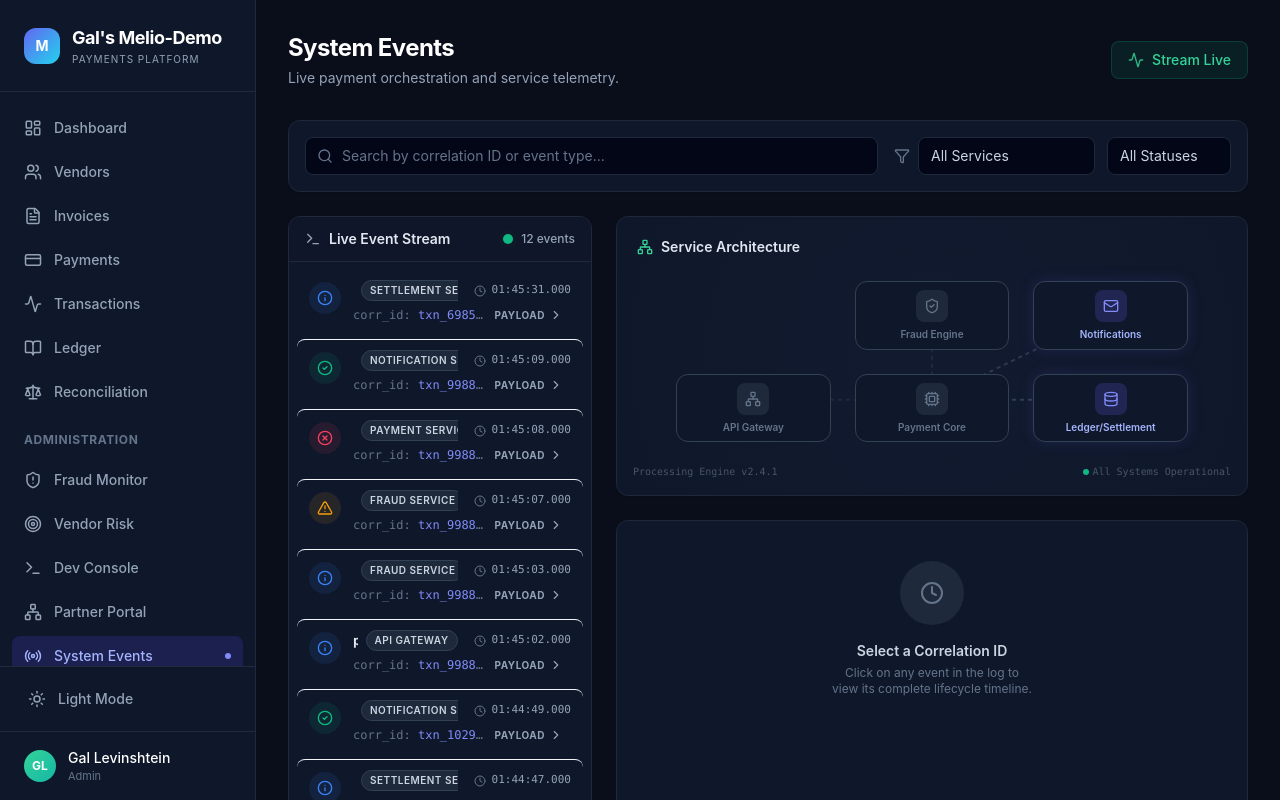
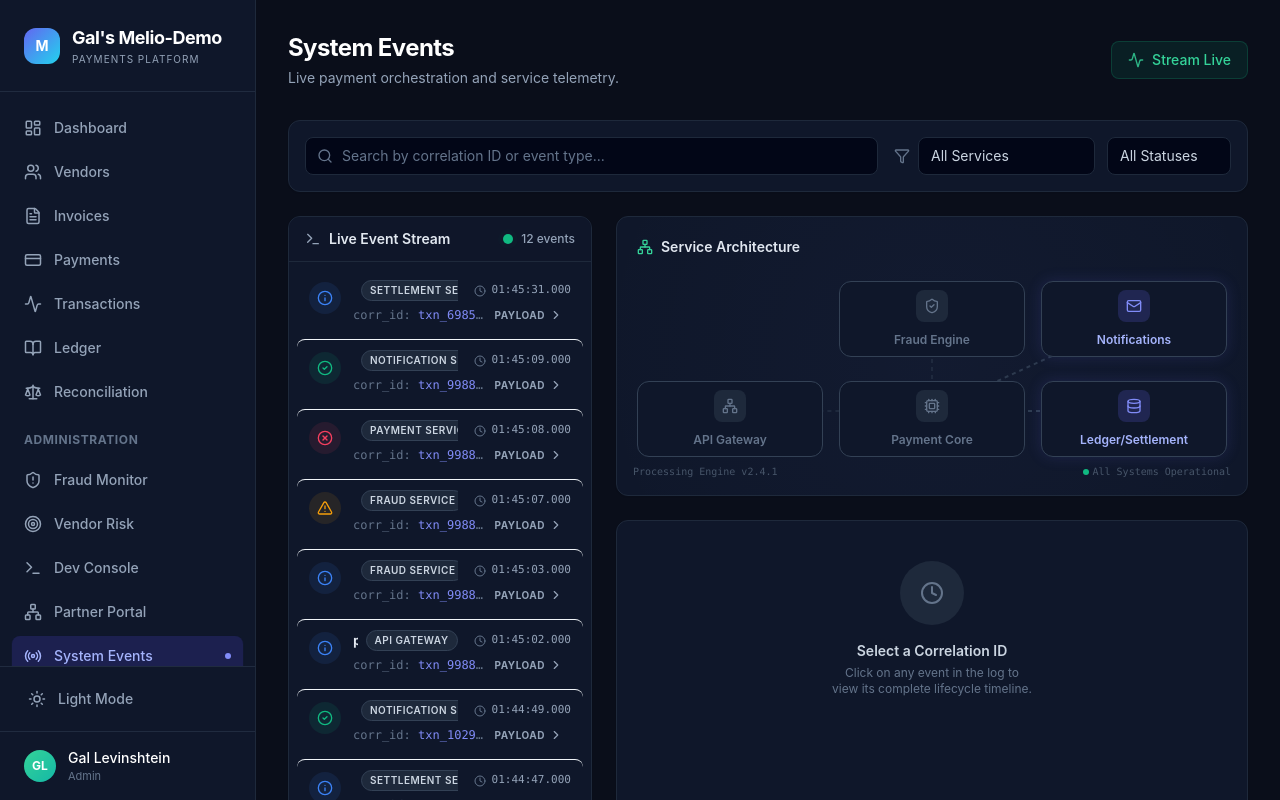
Before and after one commit to Gkodkod/melio-demo, a Next.js app: page /system-events in a window 1280 px wide. Shown: the top 800 px of the page. Built offline with nearby package versions, Linux system fonts and the light colour scheme.

Commit message:
Fix ServiceArchitecture dimensions

```diff
--- a/src/components/system-events/ServiceArchitecture.tsx
+++ b/src/components/system-events/ServiceArchitecture.tsx
@@ -57,7 +57,7 @@ export default function ServiceArchitecture( { events }: ServiceArchitectureProp
                 Service Architecture
             </h3>
 
-            <div className="grid grid-cols-3 grid-rows-2 gap-x-6 gap-y-6 w-full max-w-lg relative isolate pt-2">
+            <div className="grid grid-cols-3 grid-rows-2 gap-x-4 gap-y-6 w-full max-w-2xl relative isolate pt-2">
 
                 {/* Draw loose SVG lines for connections - simplified for UI flair */}
                 <svg className="absolute inset-0 w-full h-full -z-10 pointer-events-none stroke-current" style={{ color: isDark ? '#334155' : '#cbd5e1' }}>
@@ -94,7 +94,7 @@ export default function ServiceArchitecture( { events }: ServiceArchitectureProp
                                 <Icon size={16} />
                             </div>
                             <span className={cn(
-                                "text-[9px] sm:text-[10px] font-semibold text-center leading-tight",
+                                "text-[10px] sm:text-xs font-semibold text-center leading-tight mt-1",
                                 isPulsing ? ( isDark ? "text-emerald-400" : "text-emerald-700" ) :
                                     isActive ? ( isDark ? "text-indigo-300" : "text-indigo-700" ) :
                                         ( isDark ? "text-slate-500" : "text-slate-500" )
```
